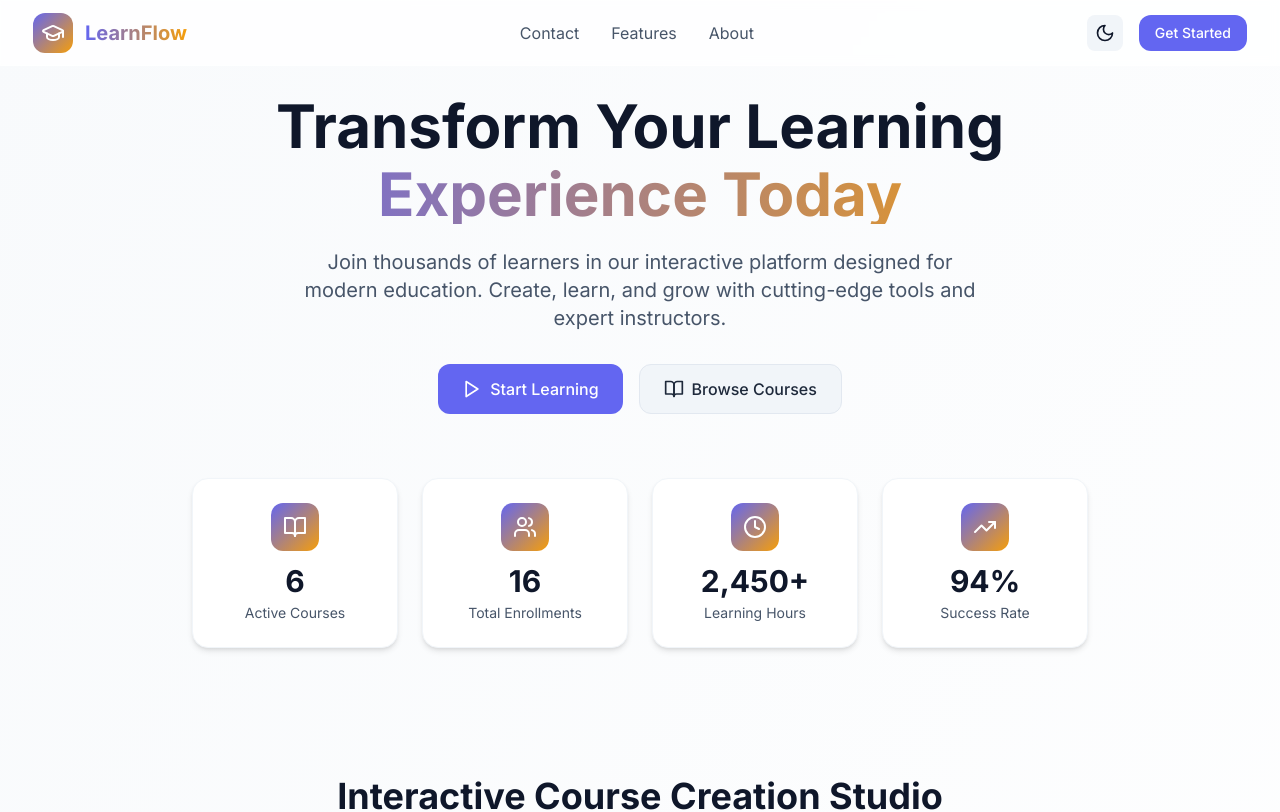
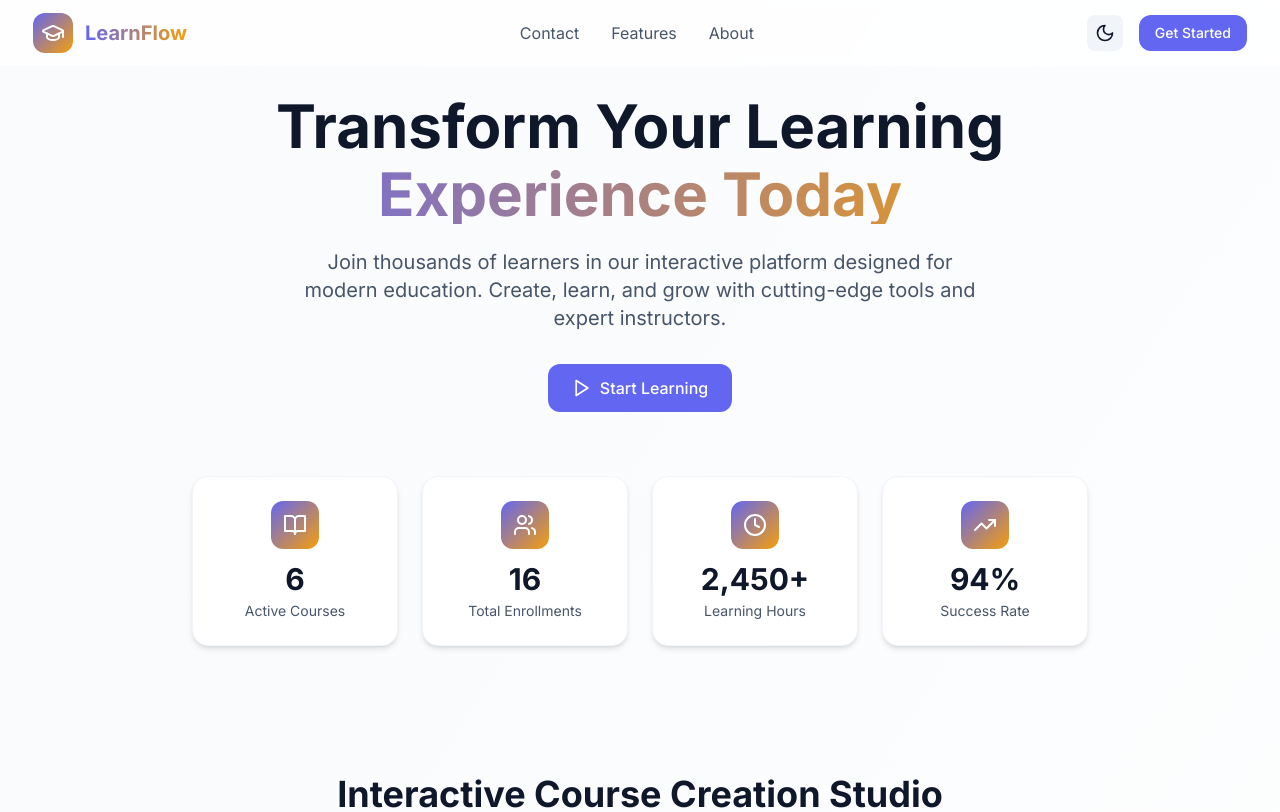
Before and after one commit to apper-canvas/learnflow-platform-card, a React (Vite) app: page / in a window 1280 px wide. Shown: the top 812 px of the page. Built offline with nearby package versions, Linux system fonts and the light colour scheme.

Commit message:
Remove 'Browse Courses' button from home page hero section and fix tailwind config syntax errors

```diff
--- a/src/pages/Home.jsx
+++ b/src/pages/Home.jsx
@@ -115,7 +115,7 @@ const Home = () => {
               Create, learn, and grow with cutting-edge tools and expert instructors.
             </motion.p>
 
-            <motion.div
+<motion.div
               className="flex flex-col sm:flex-row gap-4 justify-center mb-12"
               initial={{ opacity: 0, y: 20 }}
               animate={{ opacity: 1, y: 0 }}
@@ -124,10 +124,6 @@ const Home = () => {
               <button className="btn-primary flex items-center justify-center space-x-2">
                 <ApperIcon name="Play" className="w-5 h-5" />
                 <span>Start Learning</span>
-              </button>
-              <button className="btn-secondary flex items-center justify-center space-x-2">
-                <ApperIcon name="BookOpen" className="w-5 h-5" />
-                <span>Browse Courses</span>
               </button>
             </motion.div>
 
--- a/tailwind.config.js
+++ b/tailwind.config.js
@@ -11,14 +11,14 @@ export default {
           DEFAULT: '#6366f1',
           light: '#818cf8',
           dark: '#4338ca'
-        },
-secondary: {
+},
+        secondary: {
           DEFAULT: '#f59e0b',
           light: '#fbbf24',
           dark: '#d97706'
         },
         accent: '#10b981',
-      surface: {
+        surface: {
         50: '#f8fafc',
           100: '#f1f5f9',
           200: '#e2e8f0',
```
